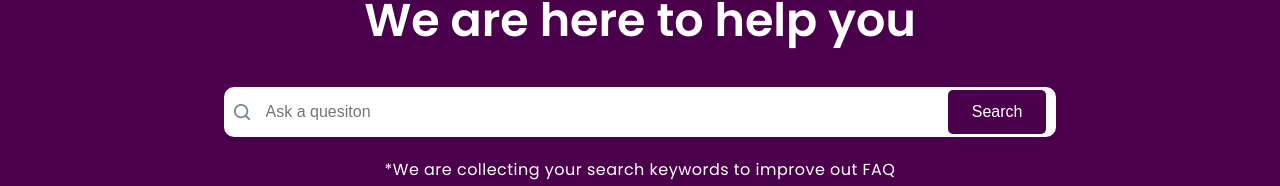
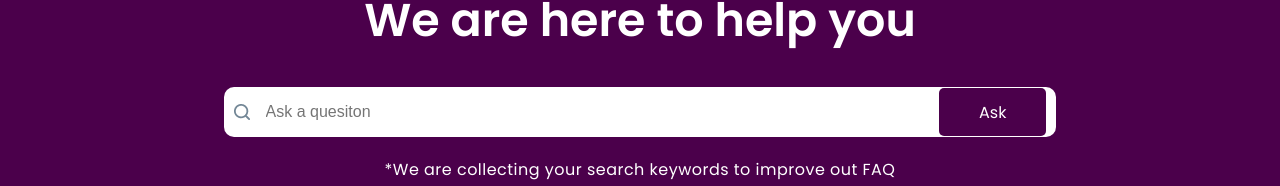
Before and after one commit to Grazac-Project/everything-middleman-frontend, a React (Create React App) app: page /faq in a window 1280 px wide. Shown: the part 135-321 px from the top of the page. Built offline with nearby package versions, Linux system fonts and the light colour scheme.

Commit message:
bug fixes

```diff
--- a/src/containers/faq.js
+++ b/src/containers/faq.js
@@ -48,6 +48,23 @@ const Faq = () => {
     },
   ]);
 
+  const [search, setSearch] = useState({
+    value: "",
+    valid: false,
+  });
+
+  const changeHandler = (event) => {
+    if (search.value.trim() !== " ") {
+      setSearch({
+        valid: false,
+      });
+    }
+    setSearch({
+      value: event.target.value,
+      valid: true,
+    });
+  };
+
   const toggleFAQ = (index) => {
     setFaqs(
       faqs.map((faq) => {
@@ -74,10 +91,18 @@ const Faq = () => {
               type="text"
               placeholder="Ask a quesiton"
               className="Faq-header-input"
+              value={search.value}
+              onChange={changeHandler}
             />
-            <button type="submit" className="Faq-header-button">
-              Search
-            </button>
+            <a
+              href={`https://wa.me/+2347065426253?text=${search.value}`}
+              type="submit"
+              className="Faq-header-button"
+              target="_blank"
+              rel="noreferrer"
+            >
+              Ask
+            </a>
           </div>
           <Text color="sm-text-white contact-header-text">
             *We are collecting your search keywords to improve out FAQ
--- a/src/index.css
+++ b/src/index.css
@@ -1210,10 +1210,11 @@ html {
   outline: none;
 }
 .Faq-header-button {
-  padding: 0.8rem 1.5rem;
+  padding: 0.7rem 2.5rem;
   background: #4b004b;
   border-radius: 5px;
   color: #ffffff;
+  text-decoration: none;
   cursor: pointer;
   border: none;
   font-size: 1rem;
--- a/src/sass/page/faq.scss
+++ b/src/sass/page/faq.scss
@@ -24,10 +24,11 @@
     }
 
     &-button {
-      padding: 0.8rem 1.5rem;
+      padding: 0.7rem 2.5rem;
       background: #4b004b;
       border-radius: 5px;
       color: $color-white;
+      text-decoration: none;
       cursor: pointer;
       border: none;
       font-size: 1rem;
@@ -117,7 +118,7 @@
       &-box {
         display: flex;
         flex-direction: column;
-width: 100%;
+        width: 100%;
         &-container {
           transition: all 0.3s;
           background: #ffffff;
```
Also changed, not shown: 12 other files (tests, documents, lock files or other folders).
